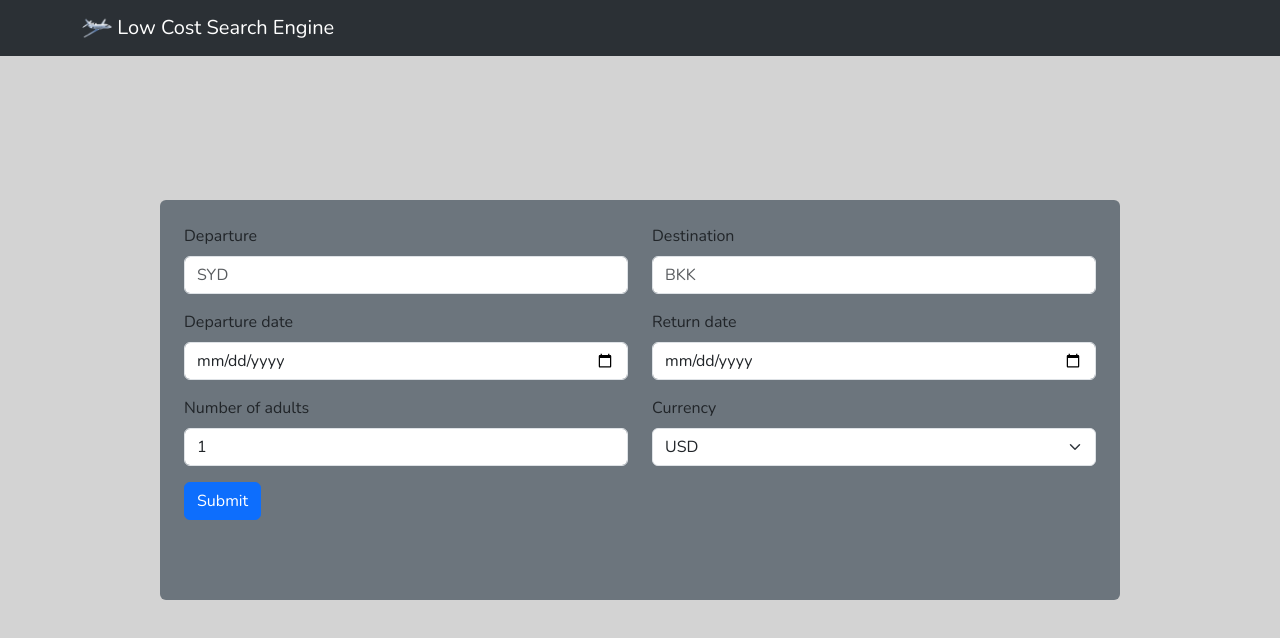
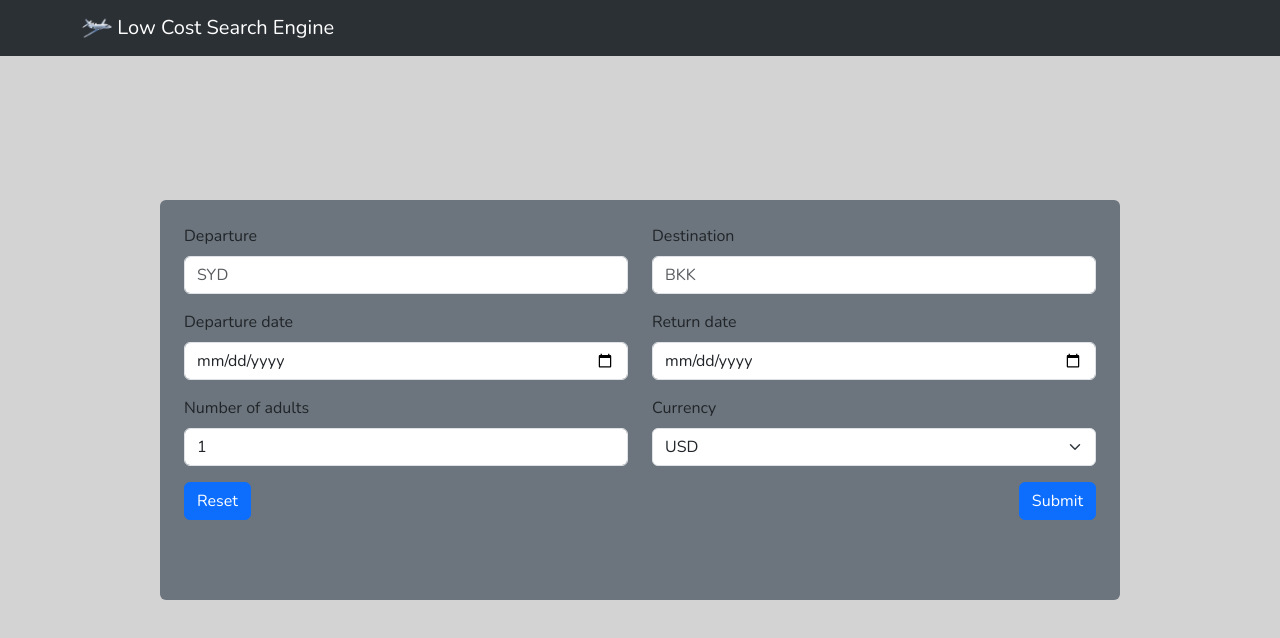
Before and after one commit to lnikol00/low-cost-search, a React (Create React App) app in the folder frontend/: page / in a window 1280 px wide. Shown: the top 638 px of the page. Built offline with nearby package versions, Linux system fonts and the light colour scheme.

Commit message:
fixing errors asociated with returnDate

```diff
--- a/frontend/src/App.js
+++ b/frontend/src/App.js
@@ -3,32 +3,37 @@ import { Routes, Route, useNavigate } from 'react-router-dom';
 import Input from "./components/Input";
 import Tables from "./components/Tables";
 import 'bootstrap/dist/css/bootstrap.min.css';
-import { useState } from "react";
+import { useRef, useState } from "react";
 import axios from "./api/axios";
 import Layout from "./context/Layout";
 
 function App() {
 
-  // Input
   const [departureAirport, setDepartureAirport] = useState("");
   const [arrivalAirport, setArrivalAirport] = useState("");
   const [departureDate, setDepartureDate] = useState("");
-  const [returnDate, setReturnDate] = useState("");
+  const [returnDate, setReturnDate] = useState(null);
   const [currency, setCurrency] = useState(0);
   const [passengers, setPassengers] = useState(1);
 
-  // Table
+
   const [flights, setFlights] = useState([]);
+  const [loading, setLoading] = useState(false)
   const [errMsg, setErrMsg] = useState(null);
 
   const navigate = useNavigate();
 
+  const inputRef = useRef();
+
   const flightSearch = async (e) => {
     e.preventDefault();
+
+    setLoading(true)
+
     try {
       const search = await axios.post(
         `/api/Amadeus/async`,
-        { departureAirport, arrivalAirport, departureDate, currency, passengers },
+        { departureAirport, arrivalAirport, departureDate, returnDate, currency, passengers },
         {
           headers: {
             "Content-Type": "application/json",
@@ -39,13 +44,13 @@ function App() {
       setFlights(search.data);
       console.log(search.data);
       navigate("/searches");
+
     } catch (error) {
-      if (error.response.status === 400) {
-        setErrMsg("Wrong input data!")
-      }
-      else if (error.response?.status === 404) {
+      if (error.response?.status === 404) {
         setErrMsg(`${error.response.data}`)
       }
+    } finally {
+      setLoading(false);
     }
   }
 
@@ -61,14 +66,16 @@ function App() {
               setArrivalAirport={setArrivalAirport}
               departureDate={departureDate}
               setDepartureDate={setDepartureDate}
-              // returnDate={returnDate}
-              // setReturnDate={setReturnDate}
+              returnDate={returnDate}
+              setReturnDate={setReturnDate}
               currency={currency}
               setCurrency={setCurrency}
               passengers={passengers}
               setPassengers={setPassengers}
               flightSearch={flightSearch}
+              loading={loading}
               errMsg={errMsg}
+              inputRef={inputRef}
             />
           }
         />
@@ -76,7 +83,6 @@ function App() {
           {
             <Tables
               flights={flights}
-              errMsg={errMsg}
             />
           }
         />
--- a/frontend/src/components/Input.js
+++ b/frontend/src/components/Input.js
@@ -1,9 +1,9 @@
-import React, { useRef } from 'react'
+import React, { useRef, useState } from 'react'
 import Button from 'react-bootstrap/Button';
 import Col from 'react-bootstrap/Col';
 import Form from 'react-bootstrap/Form';
 import Row from 'react-bootstrap/Row';
-import styles from "../assets/tables.module.css"
+import "../assets/global.css"
 
 function Input(
     {
@@ -20,17 +20,35 @@ function Input(
         passengers,
         setPassengers,
         flightSearch,
-        errMsg
+        loading,
+        errMsg,
+        inputRef
     }) {
 
     const errRef = useRef();
 
+    const resetValues = () => {
+        setDepartureAirport("");
+        setArrivalAirport("");
+        setReturnDate("");
+        setDepartureDate("");
+        setCurrency(0);
+        setPassengers(1);
+        window.location.reload();
+    }
+
+    const Currency = {
+        0: "USD",
+        1: "EUR",
+        2: "HRK"
+    }
+
     return (
         <>
-            <p ref={errRef} className={errMsg ? `${styles.errmsg}` : `${styles.offscreen}`} aria-live="assertive">
+            {loading ? <div>Loading...</div> : <p ref={errRef} className={errMsg ? "errmsg" : "offscreen"} >
                 {errMsg}
-            </p>
-            <Form onSubmit={flightSearch} className='p-4 rounded bg-secondary f-flex align-items-center justify-content-center position-absolute top-50 start-50 translate-middle w-75 h-50'>
+            </p>}
+            <Form ref={inputRef} onSubmit={flightSearch} className='p-4 rounded bg-secondary f-flex align-items-center justify-content-center position-absolute top-50 start-50 translate-middle w-75 h-50'>
                 <Row className="mb-3">
                     <Form.Group as={Col} controlId="formGridDepartureAirport">
                         <Form.Label>Departure</Form.Label>
@@ -62,6 +80,7 @@ function Input(
                             type='date'
                             value={departureDate}
                             onChange={(e) => setDepartureDate(e.target.value)}
+                            required
                         />
                     </Form.Group>
 
@@ -69,8 +88,8 @@ function Input(
                         <Form.Label>Return date</Form.Label>
                         <Form.Control
                             type="date"
-                            value={returnDate}
-                            onChange={(e) => setReturnDate(e.target.value)}
+                            value={returnDate === null ? "" : returnDate}
+                            onChange={(e) => setReturnDate(returnDate === null ? "" : e.target.value)}
                         />
                     </Form.Group>
                 </Row>
@@ -100,9 +119,14 @@ function Input(
                         </Form.Select>
                     </Form.Group>
                 </Row>
-                <Button type='submit'>
-                    Submit
-                </Button>
+                <div className='d-flex justify-content-between'>
+                    <Button onClick={resetValues}>
+                        Reset
+                    </Button>
+                    <Button type='submit'>
+                        Submit
+                    </Button>
+                </div>
             </Form>
         </>
     )
```
